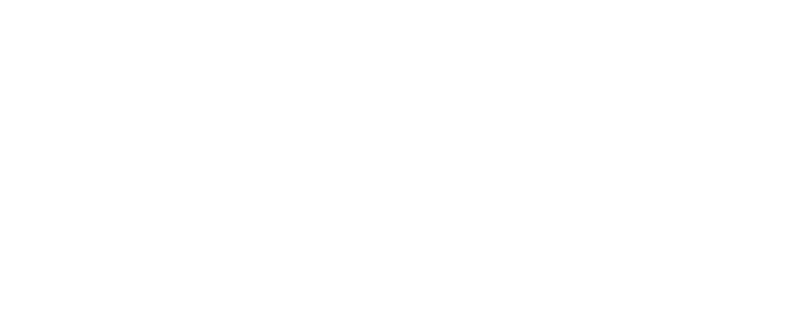
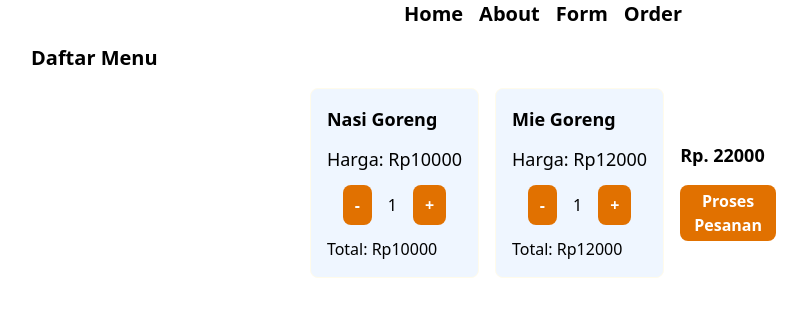
Before and after one commit to loardiSteve/mini-project-1, a React (Vite) app in the folder mini-project-1/: page /order in a window 1280 px wide. Before the commit this address had no page. Shown: the top 316 px of the page, without its empty margins (97-904 px from the left). Built offline with nearby package versions, Linux system fonts and the light colour scheme.

Commit message:
add Order page and OrderInput component with order management functionality

```diff
--- a/mini-project-1/src/App.jsx
+++ b/mini-project-1/src/App.jsx
@@ -3,6 +3,7 @@
 import About from "./pages/about/about";
 import Home from "./pages/home/Home";
 import Form from "./pages/form/Form";
+import Order from "./pages/order/Order";
 
 function App() {
   return (
@@ -11,6 +12,7 @@
         <Route path="/" element={<Home />} />
         <Route path="/about" element={<About />} />
         <Route path="/form" element={<Form />} />
+        <Route path="/order" element={<Order />} />
       </Routes>
     </BrowserRouter>
   );
--- a/mini-project-1/src/components/Navbar.jsx
+++ b/mini-project-1/src/components/Navbar.jsx
@@ -6,6 +6,7 @@
       <Link to="/">Home</Link>
       <Link to="/about">About</Link>
       <Link to="/form">Form</Link>
+      <Link to="/order">Order</Link>
     </div>
   );
 }
--- /dev/null
+++ b/mini-project-1/src/components/OrderInput.jsx
@@ -0,0 +1,28 @@
+const OrderInput = ({ order, onCount }) => {
+  return (
+    <div className="mb-4 flex flex-col gap-3 border border-amber-50 rounded-lg bg-blue-50 hover:bg-red-50 p-4 ">
+      <h2 className="font-semibold text-lg ">{order.name}</h2>
+      <p className="text-lg font-normal">Harga: Rp{order.price}</p>
+
+      <div className="flex gap-2 justify-center ">
+        <button
+          type="button"
+          onClick={() => onCount(order.id, "min")}
+          className="max-w-24 text-white bg-amber-600 rounded-lg px-3 py-1 hover:bg-rose-100 hover:text-black transition-colors duration-200 ease-in-out cursor-pointer font-semibold">
+          -
+        </button>
+        <span className="mx-2 my-2">{order.quantity}</span>
+        <button
+          type="button"
+          onClick={() => onCount(order.id, "add")}
+          className="max-w-24 text-white bg-amber-600 rounded-lg px-3 py-1 hover:bg-rose-100 hover:text-black transition-colors duration-200 ease-in-out cursor-pointer font-semibold">
+          +
+        </button>
+      </div>
+
+      <p>Total: Rp{order.quantity * order.price}</p>
+    </div>
+  );
+};
+
+export default OrderInput;
--- /dev/null
+++ b/mini-project-1/src/pages/order/Order.jsx
@@ -0,0 +1,60 @@
+import { useState } from "react";
+import OrderItem from "../../components/OrderInput";
+import Navbar from "../../components/Navbar";
+
+const Order = () => {
+  const [orders, setOrders] = useState([
+    { id: 1, name: "Nasi Goreng", quantity: 1, price: 10000 },
+    { id: 2, name: "Mie Goreng", quantity: 1, price: 12000 },
+  ]);
+
+  const handleCount = (id, action) => {
+    //callback func with map
+    setOrders((prev) =>
+      prev.map((order) => {
+        // when id in order state
+        if (order.id === id) {
+          //value conditioning between sum and minus based action
+          const newQty =
+            action === "add"
+              ? order.quantity + 1
+              : Math.max(order.quantity - 1, 0);
+
+          return { ...order, quantity: newQty };
+        }
+        return order;
+      })
+    );
+  };
+
+  const handleSubmit = (e) => {
+    e.preventDefault();
+    console.log("Pesanan dikirim:", orders);
+  };
+
+  const totalAll = orders.reduce((sum, o) => sum + o.quantity * o.price, 0);
+
+  return (
+    <div className="max-w-5xl mx-auto">
+      <Navbar />
+      <h1 className="font-bold text-xl my-4">Daftar Menu</h1>
+      <form
+        onSubmit={handleSubmit}
+        className="flex gap-4 justify-center flex-wrap items-center">
+        {orders.map((order) => (
+          <OrderItem key={order.id} order={order} onCount={handleCount} />
+        ))}
+        <div className=" flex flex-col gap-4">
+          <h3 className="font-bold text-lg">Rp. {totalAll}</h3>
+          <button
+            type="submit"
+            className="max-w-24 text-white bg-amber-600 rounded-lg px-3 py-1 hover:bg-rose-100 hover:text-black transition-colors duration-200 ease-in-out cursor-pointer font-semibold">
+            Proses Pesanan
+          </button>
+        </div>
+      </form>
+    </div>
+  );
+};
+
+export default Order;
```
